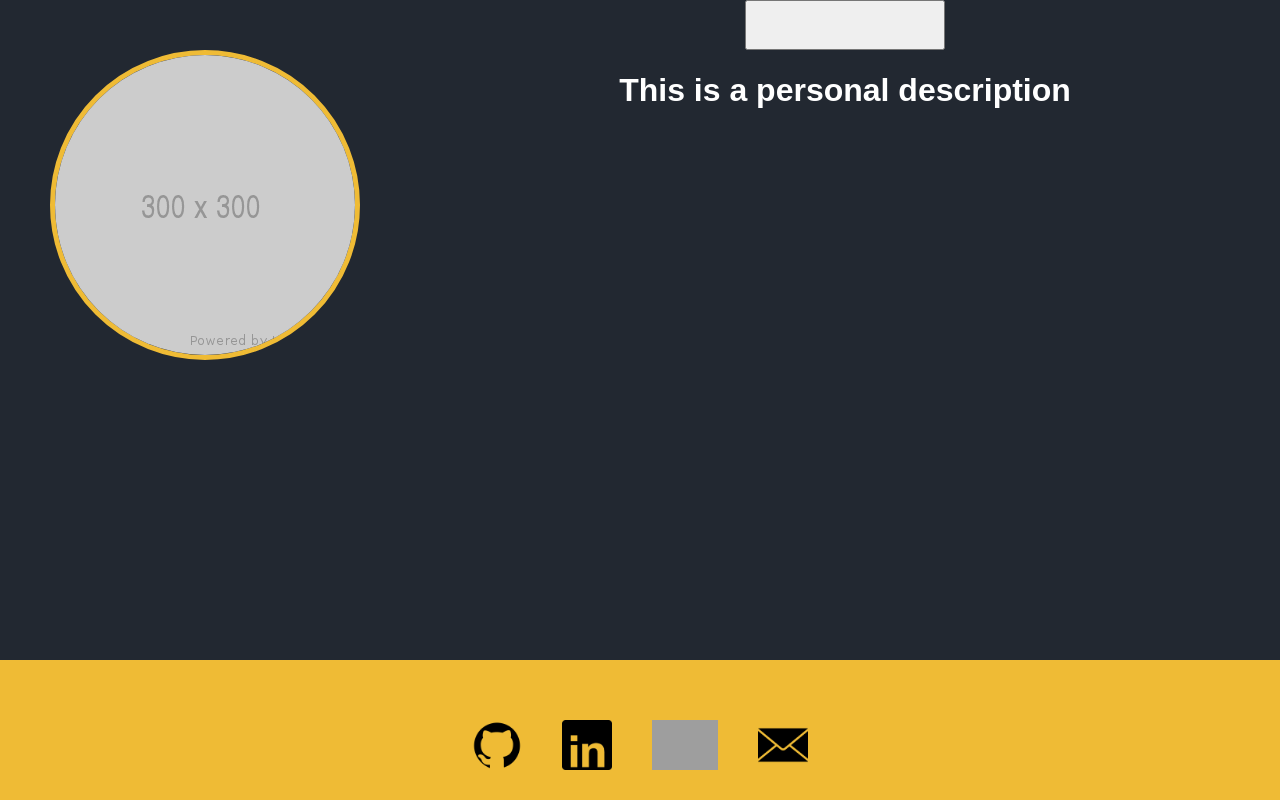
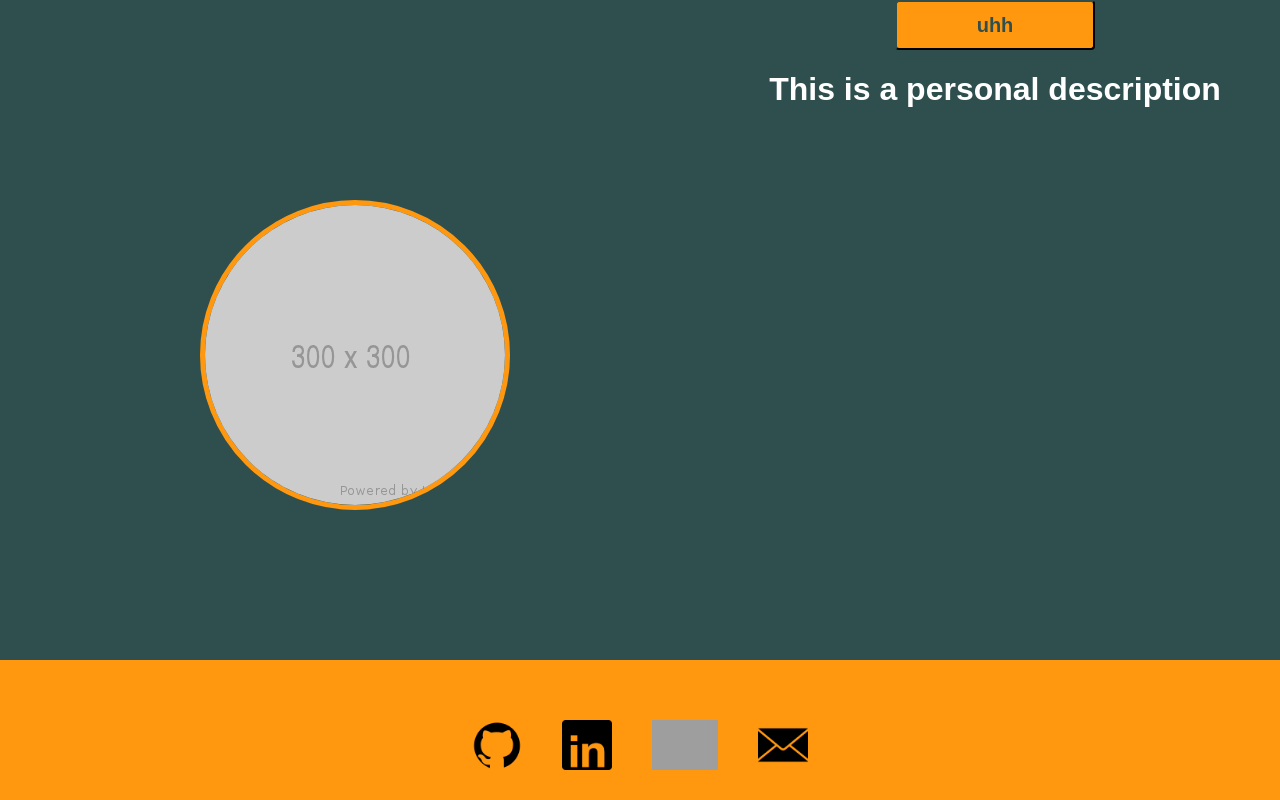
Before and after one commit to maccooper/portfolio, a React (Create React App) app: page / in a window 1280 px wide. Built offline with nearby package versions, Linux system fonts and the light colour scheme; grey boxes are pictures that could not be loaded.

Commit message:
last commit for the day

```diff
--- a/src/components/App.js
+++ b/src/components/App.js
@@ -12,7 +12,7 @@ class App extends Component {
       <div>
         <div className="App">
           <img src={profpic} alt='' className='profpic'></img>
-          <button className='button'></button>
+          <button className='button'> uhh </button>
         </div>
         <div className="Description">
           <Description className='Description'/>
--- a/src/styles/App.css
+++ b/src/styles/App.css
@@ -8,18 +8,20 @@
 }
 
 .profpic {
-  margin: 50px;
+  margin: 200px;
   float: left;
   border-radius: 100%;
-  border: 5px solid #efbb35;
+  border: 5px solid #ff980f;
 }
 
 .button {
-  color: #fff;
+  color: #2F4F4F;
+  border-radius:4px;
+  border-color: #2F4F4F;
+  background: #ff980f;
   position: relative;
-  font-size: 16px;
-  line-height: 1.38;
-  font-weight: 300;
+  font-size: 125%;
+  font-weight: bold;
   width: 200px;
   height:50px;
 }
--- a/src/styles/footer.css
+++ b/src/styles/footer.css
@@ -1,6 +1,6 @@
 .footer {
     color: black;
-    background-color: #efbb35;
+    background-color: #ff980f;
     text-align:center;
     position: absolute;
     left: 0;
--- a/src/styles/index.css
+++ b/src/styles/index.css
@@ -1,5 +1,5 @@
 body {
-  background-color: #222831;
+  background-color: #2F4F4F;
   margin: 0;
   padding: 0;
   font-family: sans-serif;
```
